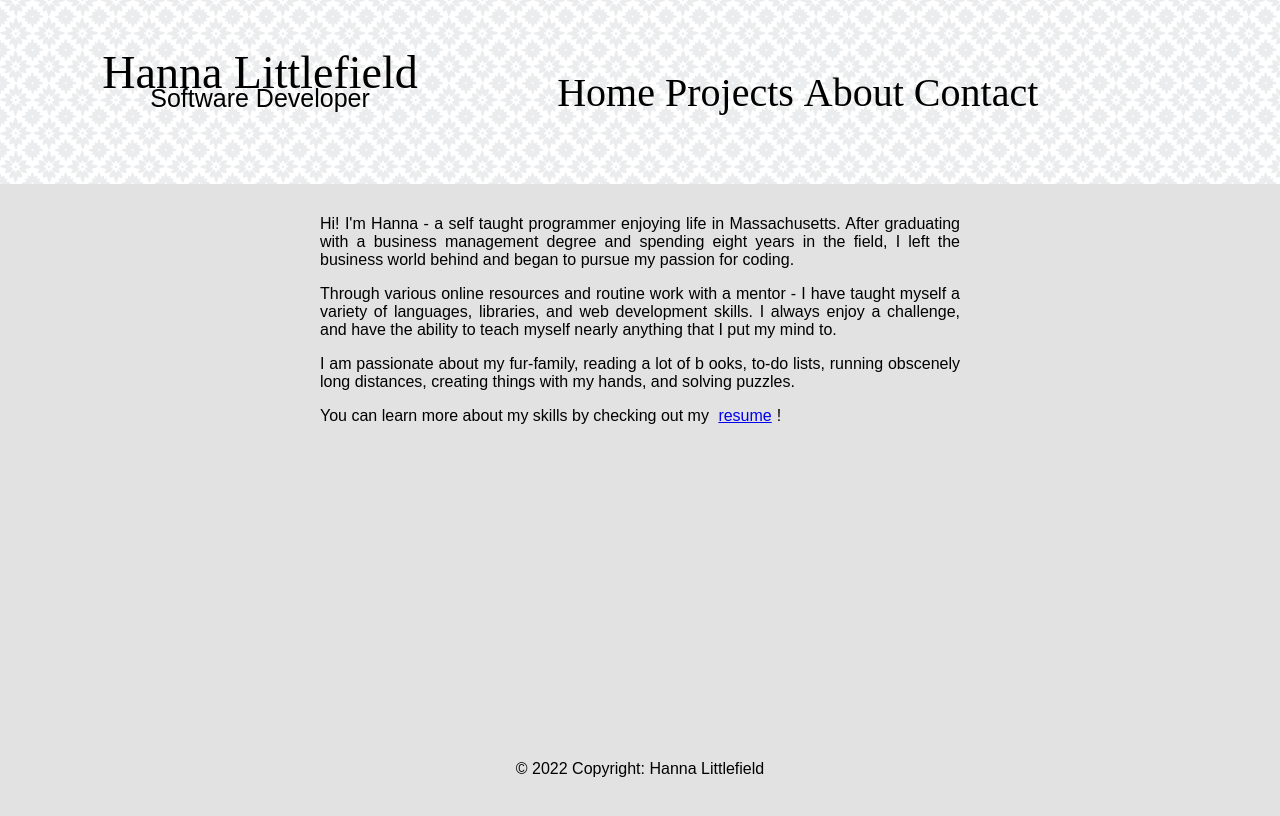
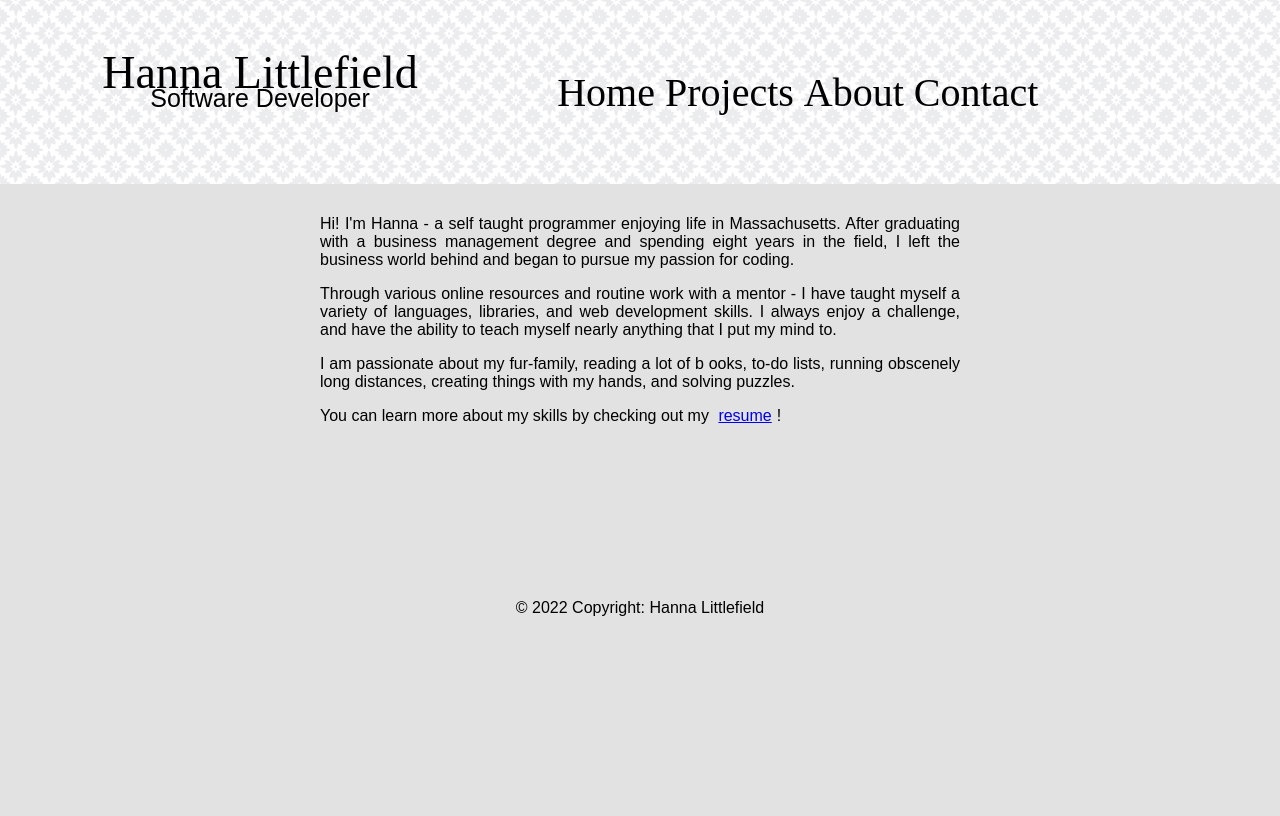
Before and after one commit to hannamlittlefield/AlexanderSucks, a React (Create React App) app: page /about in a window 1280 px wide. Shown: the top 816 px of the page. Built offline with nearby package versions, Linux system fonts and the light colour scheme; a web font is replaced by a local one.

Commit message:
working on footer placement

```diff
--- a/src/App.css
+++ b/src/App.css
@@ -10,6 +10,12 @@ body {
 a {
   padding: 5px;
 }
+
+.App{
+  position: relative;
+  min-height: 100vh;
+}
+
 .App-header {
   background: url(./img/flowerbg.png);
   /*background-color: #ede7f6;*/
@@ -50,8 +56,8 @@ a {
 .Projects{
   background-color: #e2e2e2;
   padding-top: 15px;
-  height: 100vh;
   font-family: arial;
+  height: calc(100%-60px);
 }
 
 .Projects a:link{
@@ -75,10 +81,10 @@ a {
 
 .About{
   padding-top: 15px;
-  height: 100vh;
   font-family: arial;
   width: 50vw;
   text-align: justify;
+  min-height: 400px;
 }
 
 .Contact a:link{
@@ -89,7 +95,7 @@ a {
 .Contact{
   background-color: #e2e2e2;
   padding-top: 15px;
-  height: 100vh;
+  min-height: 400px;
 }
 
 .Contact a:visited{
@@ -146,7 +152,9 @@ a {
 
 .footer{
     position: absolute;
-    bottom: 0;
+    bottom: -10;
+    left: 0;
+    right: 0;
     width: 100%;
     height: 40px;
     background-color: #e2e2e2;
```
